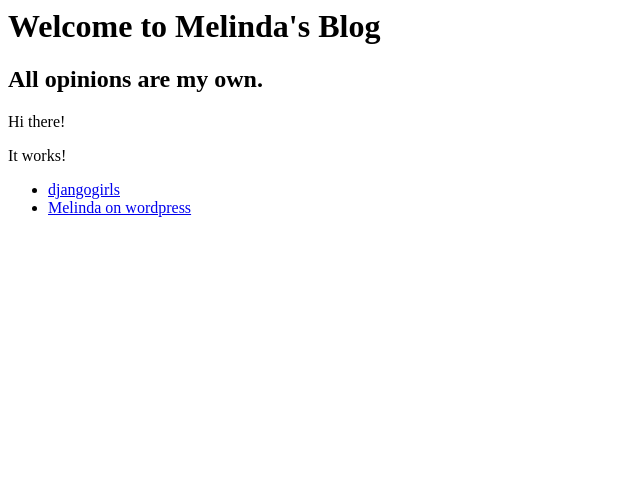
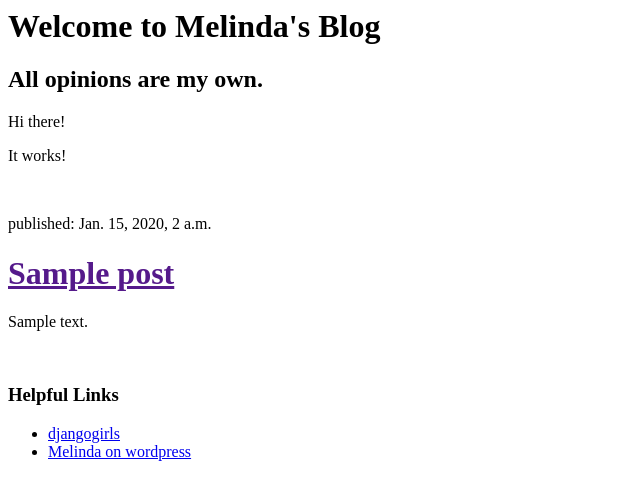
Before and after one commit to melindathrasher/my-first-blog, a Django app: template blog/templates/blog/post_list.html in a window 1280 px wide. Shown: the top 500 px of the page, without its empty margins (0-640 px from the left). Run offline with Django 3.2, Linux system fonts and the light colour scheme; the template is opened without the code that fills it: values that come from a table or form of the project are taken from there, others are empty; tables that the repository leaves empty hold one stand-in row (values such as "Sample post").

Commit message:
Modified templates to display posts from database.

```diff
--- a/blog/templates/blog/post_list.html
+++ b/blog/templates/blog/post_list.html
@@ -7,6 +7,16 @@
 		<body>
     <p>Hi there!</p>
     <p>It works!</p>
+    <br>
+    <div>
+    {% for post in posts %}
+    	<p>published: {{ post.published_date }}</p>
+        <h1><a href="">{{ post.title }}</a></h1>
+        <p>{{ post.text|linebreaks }}</p>
+	{% endfor %}
+    </div>
+    <br>
+    <h3>Helpful Links</h3>
      <ul><li>
      	<a href="http://djangogirls.org">djangogirls</a>
      </li><li>
--- a/blog/views.py
+++ b/blog/views.py
@@ -1,4 +1,7 @@
 from django.shortcuts import render
+from django.utils import timezone
+from .models import Post
 
 def post_list(request):
-    return render(request, 'blog/post_list.html', {})
+    posts = Post.objects.filter(published_date__lte=timezone.now()).order_by('published_date')
+    return render(request, 'blog/post_list.html', {'posts':posts})
```
